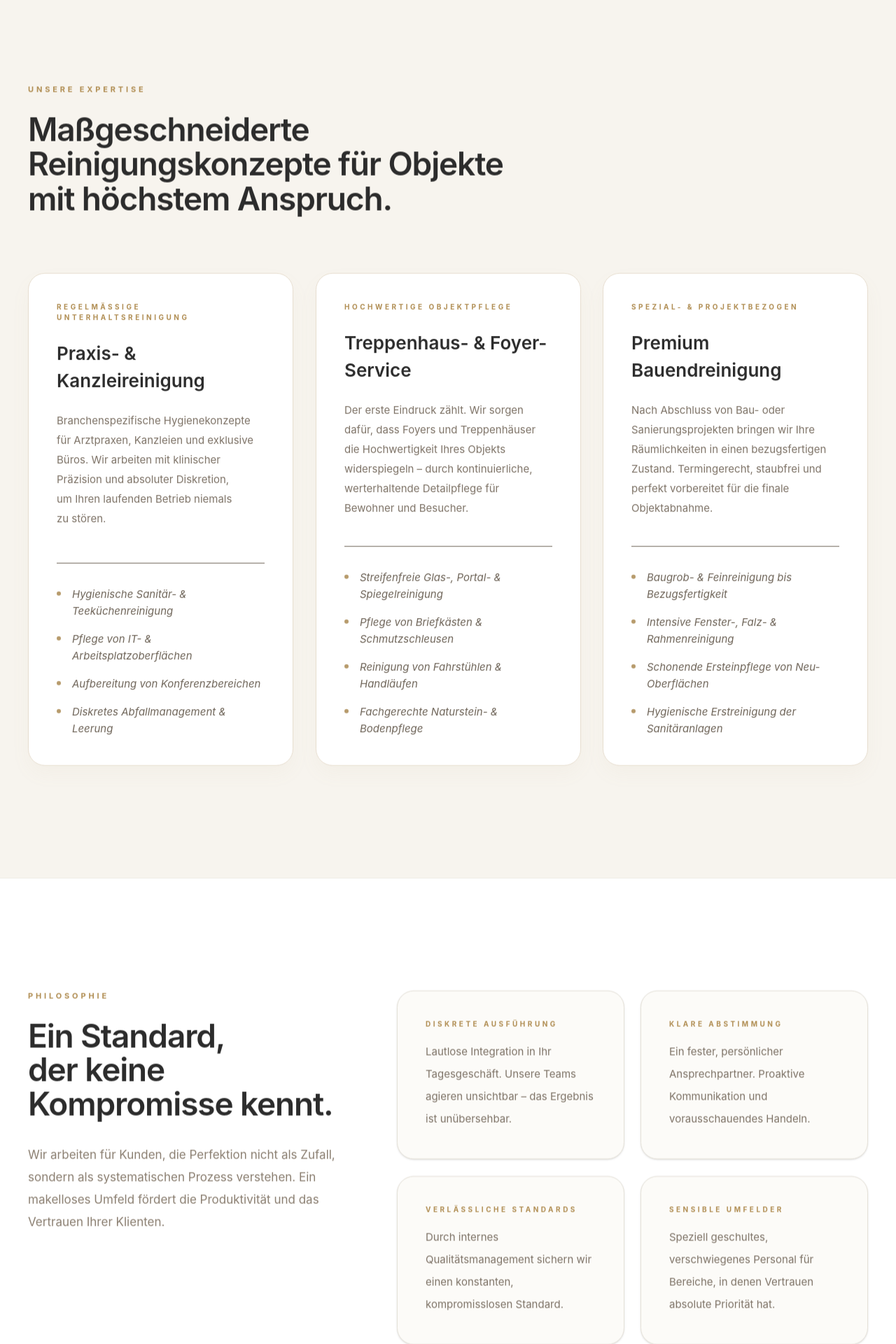
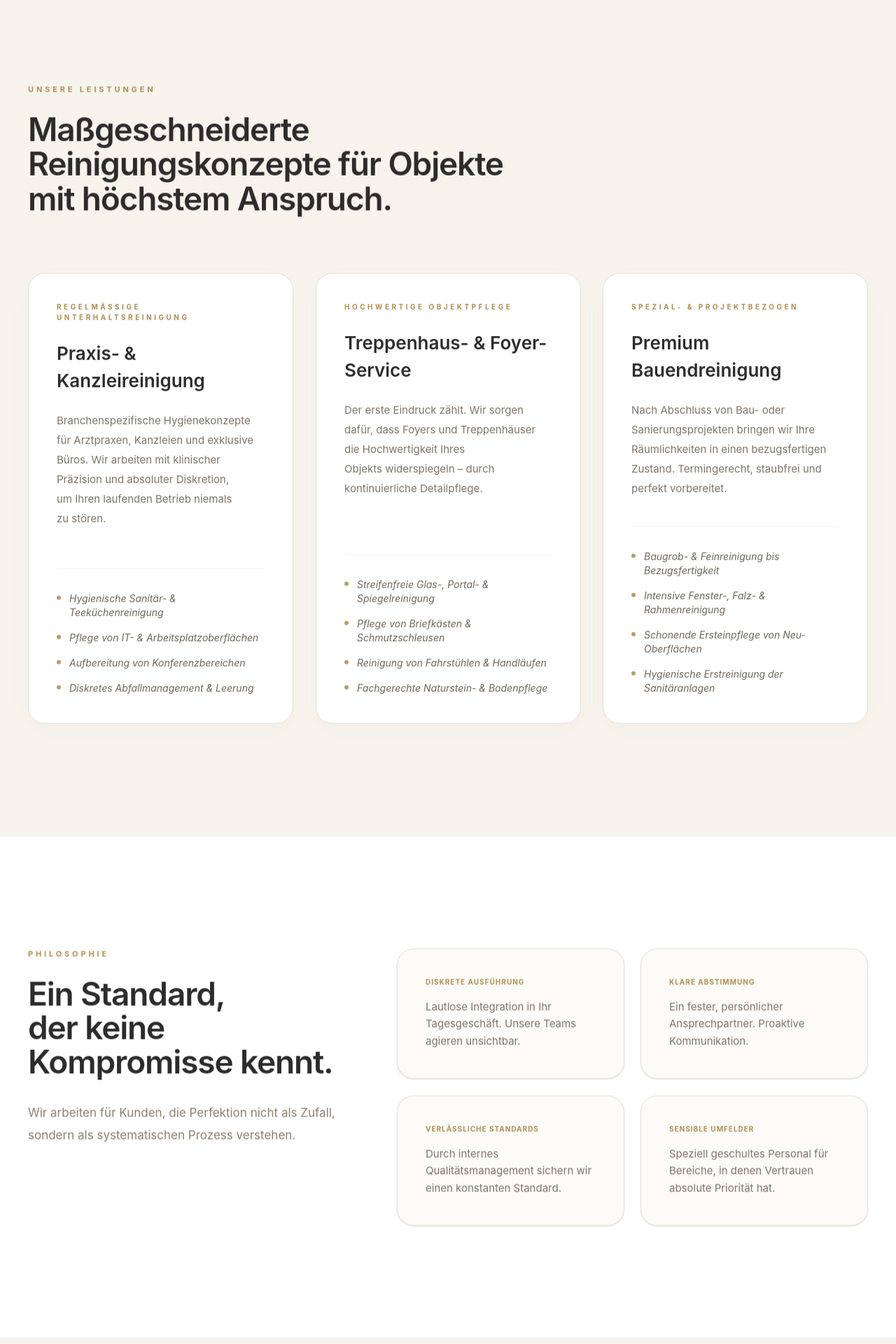
Before and after one commit to sticky030/nautilus-facility-cleaning, a React (Vite) app: page / in a window 1280 px wide. Shown: the part 840-2760 px from the top of the page at 70% size. Built offline with nearby package versions, Linux system fonts and the light colour scheme.

Commit message:
FINAL FIX: Section name Leistung, Box-FAQ, Sticky-Ablauf, Animation Restore and uniform font

```diff
--- a/src/App.tsx
+++ b/src/App.tsx
@@ -20,13 +20,13 @@ const services = [
   {
     eyebrow: 'Hochwertige Objektpflege',
     title: 'Treppenhaus- & Foyer-Service',
-    text: 'Der erste Eindruck zählt. Wir sorgen dafür, dass Foyers und Treppenhäuser die Hochwertigkeit Ihres Objekts widerspiegeln – durch kontinuierliche, werterhaltende Detailpflege für Bewohner und Besucher.',
+    text: 'Der erste Eindruck zählt. Wir sorgen dafür, dass Foyers und Treppenhäuser die Hochwertigkeit Ihres Objekts widerspiegeln – durch kontinuierliche Detailpflege.',
     bullets: ['Streifenfreie Glas-, Portal- & Spiegelreinigung', 'Pflege von Briefkästen & Schmutzschleusen', 'Reinigung von Fahrstühlen & Handläufen', 'Fachgerechte Naturstein- & Bodenpflege'],
   },
   {
     eyebrow: 'Spezial- & Projektbezogen',
     title: 'Premium Bauendreinigung',
-    text: 'Nach Abschluss von Bau- oder Sanierungsprojekten bringen wir Ihre Räumlichkeiten in einen bezugsfertigen Zustand. Termingerecht, staubfrei und perfekt vorbereitet für die finale Objektabnahme.',
+    text: 'Nach Abschluss von Bau- oder Sanierungsprojekten bringen wir Ihre Räumlichkeiten in einen bezugsfertigen Zustand. Termingerecht, staubfrei und perfekt vorbereitet.',
     bullets: ['Baugrob- & Feinreinigung bis Bezugsfertigkeit', 'Intensive Fenster-, Falz- & Rahmenreinigung', 'Schonende Ersteinpflege von Neu-Oberflächen', 'Hygienische Erstreinigung der Sanitäranlagen'],
   },
 ]
@@ -35,7 +35,9 @@ export default function App() {
   useEffect(() => {
     const observer = new IntersectionObserver((entries) => {
       entries.forEach((entry) => {
-        if (entry.isIntersecting) { entry.target.classList.add('is-visible'); }
+        if (entry.isIntersecting) {
+          entry.target.classList.add('is-visible');
+        }
       });
     }, { threshold: 0.1 });
     document.querySelectorAll('.reveal').forEach((el) => observer.observe(el));
@@ -44,6 +46,8 @@ export default function App() {
 
   return (
     <div className="min-h-screen bg-[#F7F4EE] text-[#6F6559] antialiased selection:bg-[#B79B6C]/20 scroll-smooth">
+
+      {/* HEADER */}
       <div className="fixed inset-x-0 top-6 z-50 flex justify-center px-4 pointer-events-none text-left">
         <header className="pointer-events-auto w-full max-w-6xl rounded-full bg-white/85 backdrop-blur-xl border border-white/60 shadow-lg px-4 py-3">
           <div className="flex items-center justify-between gap-6 px-2">
@@ -59,44 +63,48 @@ export default function App() {
                 <a key={item.href} href={item.href} className="text-[13px] font-semibold uppercase tracking-wider text-[#8A7E70] transition hover:text-[#B79B6C]">{item.label}</a>
               ))}
             </nav>
-            <a href="#kontakt" className="inline-flex shrink-0 items-center rounded-full bg-[#B79B6C] px-7 py-3 text-[13px] font-bold uppercase tracking-wider text-white shadow-md transition-all hover:bg-[#A98E60]">Anfrage stellen</a>
+            <a href="#kontakt" className="inline-flex shrink-0 items-center rounded-full bg-[#B79B6C] px-7 py-3 text-[13px] font-bold uppercase tracking-wider text-white shadow-md hover:-translate-y-0.5 transition-all">Anfrage stellen</a>
           </div>
         </header>
       </div>
 
       <main className="overflow-x-hidden">
+        {/* HERO */}
         <section id="start" className="relative h-screen flex items-center overflow-hidden bg-[#F3EFE7]">
-          <video autoPlay muted loop playsInline className="absolute inset-0 h-full w-full object-cover"><source src="/videos/hero.mp4" type="video/mp4" /></video>
+          <video autoPlay muted loop playsInline className="absolute inset-0 h-full w-full object-cover">
+            <source src="/videos/hero.mp4" type="video/mp4" />
+          </video>
           <div className="absolute inset-0 bg-[#F7F4EE]/85" />
           <div className="relative mx-auto grid w-full max-w-7xl px-6 lg:px-10 text-left">
             <div className="reveal lg:max-w-3xl">
               <div className="inline-flex items-center gap-3 mb-8"><span className="h-px w-8 bg-[#B79B6C]"></span><span className="text-[11px] font-bold uppercase tracking-[0.4em] text-[#B79B6C]">Premium Facility Cleaning</span></div>
               <h1 className="text-[38px] font-medium leading-[1.1] text-[#2C2C2C] sm:text-[48px] lg:text-[62px]">Exzellenz in der Reinigung.<br />Für anspruchsvolle Objekte.</h1>
-              <p className="mt-8 max-w-[38rem] text-[17px] leading-8 text-[#7E7367] lg:text-[19px] font-light italic">Wir betreuen Arztpraxen, Kanzleien und exklusive Gewerbeflächen in Berlin. Präzise Abstimmung, absolute Diskretion und ein Qualitätsanspruch, der im Hintergrund perfekt funktioniert.</p>
+              <p className="mt-8 max-w-[38rem] text-lg text-[#7E7367] font-light">Wir betreuen Arztpraxen, Kanzleien und exklusive Gewerbeflächen in Berlin. Präzise Abstimmung, absolute Diskretion und ein Qualitätsanspruch, der im Hintergrund perfekt funktioniert.</p>
               <div className="mt-12 flex flex-col gap-4 sm:flex-row sm:items-center">
                 <a href="#kontakt" className="inline-flex items-center justify-center rounded-full bg-[#B79B6C] px-9 py-4 text-[14px] font-bold uppercase tracking-wider text-white shadow-xl transition-all hover:-translate-y-1">Besichtigung anfragen</a>
-                <a href="#leistungen" className="inline-flex items-center justify-center rounded-full border border-[#D9CCB8] bg-white/50 backdrop-blur-md px-9 py-4 text-[14px] font-bold uppercase tracking-wider text-[#6F6559] transition-all hover:bg-white">Expertise ansehen</a>
+                <a href="#leistungen" className="inline-flex items-center justify-center rounded-full border border-[#D9CCB8] bg-white/50 backdrop-blur-md px-9 py-4 text-[14px] font-bold uppercase tracking-wider text-[#6F6559] transition-all hover:bg-white">Leistungen ansehen</a>
               </div>
             </div>
           </div>
         </section>
 
+        {/* LEISTUNGEN (FIXED NAME) */}
         <section id="leistungen" className="bg-[#F7F4EE] py-32 lg:py-40 text-left">
           <div className="mx-auto max-w-7xl px-6 lg:px-10">
             <div className="reveal max-w-3xl mb-20">
-              <p className="text-[11px] font-bold uppercase tracking-[0.35em] text-[#B79B6C]">Unsere Expertise</p>
+              <p className="text-[11px] font-bold uppercase tracking-[0.35em] text-[#B79B6C]">Unsere Leistungen</p>
               <h2 className="mt-6 text-3xl font-semibold leading-[1.08] text-[#2C2C2C] lg:text-[46px]">Maßgeschneiderte Reinigungskonzepte für Objekte mit höchstem Anspruch.</h2>
             </div>
             <div className="grid grid-cols-1 gap-8 xl:grid-cols-3">
               {services.map((s, idx) => (
-                <article key={idx} className="reveal bg-white p-10 rounded-3xl border border-[#E5E1D8] shadow-sm flex flex-col h-full">
+                <article key={idx} className="reveal bg-white p-10 rounded-3xl border border-[#E5E1D8] shadow-sm hover:shadow-2xl transition-all duration-300 flex flex-col h-full">
                   <div className="flex-grow">
                     <p className="text-[10px] font-bold uppercase tracking-[0.35em] text-[#B79B6C] mb-6">{s.eyebrow}</p>
                     <h3 className="text-[26px] font-semibold text-[#2C2C2C] mb-6">{s.title}</h3>
                     <p className="text-[15px] leading-7 text-[#7E7367] mb-10">{s.text}</p>
                   </div>
-                  <ul className="space-y-4 border-t pt-8 text-[15px] leading-6 text-[#6F6559]">
-                    {s.bullets.map((b, j) => (<li key={j} className="flex items-start gap-4 italic"><span className="mt-2 h-1.5 w-1.5 shrink-0 rounded-full bg-[#B79B6C]" />{b}</li>))}
+                  <ul className="space-y-4 border-t border-[#F7F4EE] pt-8 text-sm italic">
+                    {s.bullets.map((b, j) => (<li key={j} className="flex items-start gap-3"><span className="h-1.5 w-1.5 rounded-full bg-[#B79B6C] mt-1.5 shrink-0" />{b}</li>))}
                   </ul>
                 </article>
               ))}
@@ -104,53 +112,56 @@ export default function App() {
           </div>
         </section>
 
+        {/* PHILOSOPHIE */}
         <section id="warum-nautilus" className="bg-white py-32 lg:py-40 text-left border-y border-[#E5E1D8]/60">
-          <div className="mx-auto max-w-7xl px-6 lg:px-10 grid lg:grid-cols-12 gap-16">
+          <div className="mx-auto max-w-7xl px-6 lg:px-10 grid lg:grid-cols-12 gap-16 items-start">
             <div className="reveal lg:col-span-5">
               <p className="text-[11px] font-bold uppercase tracking-[0.35em] text-[#B79B6C]">Philosophie</p>
               <h2 className="mt-6 text-3xl font-semibold leading-[1.06] text-[#2C2C2C] lg:text-[46px]">Ein Standard, der keine Kompromisse kennt.</h2>
-              <p className="mt-8 text-[17px] leading-8 text-[#8A7E70]">Wir arbeiten für Kunden, die Perfektion nicht als Zufall, sondern als systematischen Prozess verstehen. Ein makelloses Umfeld fördert die Produktivität und das Vertrauen Ihrer Klienten.</p>
+              <p className="mt-8 text-[17px] leading-8 text-[#8A7E70]">Wir arbeiten für Kunden, die Perfektion nicht als Zufall, sondern als systematischen Prozess verstehen.</p>
             </div>
             <div className="lg:col-span-7 grid sm:grid-cols-2 gap-6">
               {[
-                { t: 'Diskrete Ausführung', d: 'Lautlose Integration in Ihr Tagesgeschäft. Unsere Teams agieren unsichtbar – das Ergebnis ist unübersehbar.' },
-                { t: 'Klare Abstimmung', d: 'Ein fester, persönlicher Ansprechpartner. Proaktive Kommunikation und vorausschauendes Handeln.' },
-                { t: 'Verlässliche Standards', d: 'Durch internes Qualitätsmanagement sichern wir einen konstanten, kompromisslosen Standard.' },
-                { t: 'Sensible Umfelder', d: 'Speziell geschultes, verschwiegenes Personal für Bereiche, in denen Vertrauen absolute Priorität hat.' }
+                { t: 'Diskrete Ausführung', d: 'Lautlose Integration in Ihr Tagesgeschäft. Unsere Teams agieren unsichtbar.' },
+                { t: 'Klare Abstimmung', d: 'Ein fester, persönlicher Ansprechpartner. Proaktive Kommunikation.' },
+                { t: 'Verlässliche Standards', d: 'Durch internes Qualitätsmanagement sichern wir einen konstanten Standard.' },
+                { t: 'Sensible Umfelder', d: 'Speziell geschultes Personal für Bereiche, in denen Vertrauen absolute Priorität hat.' }
               ].map((item, idx) => (
-                <div key={idx} className="reveal p-10 rounded-3xl border border-[#E5E1D8] bg-[#FCFBF8] shadow-sm"><h4 className="text-[10px] font-bold uppercase tracking-[0.35em] text-[#B79B6C] mb-4">{item.t}</h4><p className="text-[15px] leading-8 text-[#7E7367]">{item.d}</p></div>
+                <div key={idx} className="reveal p-10 rounded-3xl border border-[#E5E1D8] bg-[#FCFBF8] shadow-sm hover:border-[#B79B6C]/30 transition-all"><h4 className="text-[10px] font-bold uppercase text-[#B79B6C] mb-4 tracking-widest">{item.t}</h4><p className="text-[15px] leading-relaxed text-[#7E7367]">{item.d}</p></div>
               ))}
             </div>
           </div>
         </section>
 
-        <section className="bg-[#F7F4EE] py-32 lg:py-48 text-left border-b border-[#E5E1D8]/60 text-[#6F6559]">
+        {/* HALTUNG & TEAM */}
+        <section className="bg-[#F7F4EE] py-32 lg:py-48 text-left text-[#6F6559]">
           <div className="mx-auto max-w-7xl px-6 lg:px-10 grid lg:grid-cols-2 gap-20 items-center">
             <div className="reveal">
               <p className="text-[11px] font-bold uppercase tracking-[0.35em] text-[#B79B6C] mb-6">Haltung & Personal</p>
               <h2 className="text-4xl font-semibold text-[#2C2C2C] mb-8 leading-tight">Diskret im Auftritt.<br />Kompromisslos in der Qualität.</h2>
               <p className="text-[#8A7E70] leading-8 mb-6 font-light">Wir verstehen uns als unsichtbaren, aber essenziellen Teil Ihres Unternehmenserfolgs. Ein tadellos gepflegtes Erscheinungsbild unserer Mitarbeiter und absolute Verschwiegenheit sind für uns obligatorisch.</p>
-              <p className="text-[#8A7E70] leading-8 italic font-light">Gerade in Notariaten, Privatpraxen und Vorstandsetagen zählt nicht die reine Anwesenheit des Personals – sondern die Fähigkeit, einen Raum mit höchster Präzision in seinen besten Zustand zu versetzen.</p>
+              <p className="text-[#8A7E70] leading-8 italic font-light">Gerade in Notariaten, Privatpraxen und Vorstandsetagen zählt nicht die reine Anwesenheit des Personals – sondern die Fähigkeit zur Präzision.</p>
             </div>
-            <div className="reveal rounded-3xl overflow-hidden shadow-2xl"><img src="/images/nautilus-cleaning-team-berlin.jpg" alt="Team" className="w-full object-cover" /></div>
+            <div className="reveal rounded-3xl overflow-hidden shadow-2xl transition-transform duration-1000"><img src="/images/nautilus-cleaning-team-berlin.jpg" alt="Team" className="w-full object-cover" /></div>
           </div>
         </section>
 
-        <section id="ablauf" className="bg-white py-32 lg:py-40 text-left">
+        {/* ABLAUF - STICKY & BALANCED */}
+        <section id="ablauf" className="bg-white py-32 lg:py-40 text-left border-y border-[#E5E1D8]/60">
           <div className="mx-auto max-w-7xl px-6 lg:px-10 grid lg:grid-cols-12 gap-16 items-start">
             <div className="reveal lg:col-span-5 lg:sticky lg:top-40">
               <p className="text-[11px] font-bold uppercase tracking-[0.35em] text-[#B79B6C]">Ablauf & Prozesse</p>
               <h2 className="mt-6 text-4xl lg:text-5xl font-semibold leading-[1.1] text-[#2C2C2C]">Ein reibungsloser Start. Ein dauerhaftes Ergebnis.</h2>
-              <p className="mt-10 text-[18px] leading-8 text-[#8A7E70] font-light">Ein bewährter Prozess garantiert Ergebnisse auf höchstem Niveau. Wir überlassen nichts dem Zufall.</p>
+              <p className="mt-10 text-[18px] leading-8 text-[#8A7E70] font-light">Wir überlassen Perfektion nicht dem Zufall, sondern definieren jeden Schritt für eine lautlose Integration. Ein bewährter Prozess garantiert Ergebnisse auf höchstem Niveau.</p>
             </div>
             <div className="lg:col-span-7 space-y-6">
               {[
-                { s: '01 · Fundierte Bedarfsanalyse', t: 'Wir analysieren Ihr Objekt vor Ort, um ein präzises Verständnis für Architektur, Materialien und Ihre individuellen Diskretionsvorgaben zu entwickeln.' },
-                { s: '02 · Strategische Konzeption', t: 'Maßarbeit statt Standard. Wir entwerfen ein hybrides Reinigungskonzept, das operative Effizienz mit Ihrem Anspruch an ein repräsentatives Umfeld vereint.' },
-                { s: '03 · Präzise Implementierung', t: 'Lautlose Integration in Ihren Alltag. Unser festes Stammpersonal wird objektspezifisch instruiert und fügt sich ohne Reibungsverluste ein.' },
-                { s: '04 · Kontinuierliches Management', t: 'Beständigkeit auf höchstem Niveau. Durch proaktives Management und regelmäßige Qualitätskontrollen stellen wir sicher, dass unser Premium-Standard dauerhaft erfüllt wird.' }
+                { s: '01 · Fundierte Bedarfsanalyse', t: 'Wir analysieren Ihr Objekt vor Ort, um ein präzises Verständnis für Architektur, Materialien und Diskretionsvorgaben zu entwickeln.' },
+                { s: '02 · Strategische Konzeption', t: 'Maßarbeit statt Standard. Wir entwerfen ein hybrides Reinigungskonzept, das operative Effizienz mit Ihrem Anspruch vereint.' },
+                { s: '03 · Präzise Implementierung', t: 'Lautlose Integration in Ihren Alltag. Unser festes Stammpersonal wird objektspezifisch instruiert.' },
+                { s: '04 · Kontinuierliches Management', t: 'Beständigkeit auf höchstem Niveau durch proaktives Management und regelmäßige Qualitätskontrollen.' }
               ].map((item, idx) => (
-                <div key={idx} className="reveal rounded-3xl border border-[#E5E1D8] bg-[#FCFBF8] p-10 shadow-sm"><div className="text-[11px] font-bold uppercase tracking-[0.35em] text-[#B79B6C]">{item.s}</div><p className="mt-5 text-[16px] leading-8 text-[#7E7367]">{item.t}</p></div>
+                <div key={idx} className="reveal rounded-3xl border border-[#E5E1D8] bg-[#FCFBF8] p-10 shadow-sm transition-all hover:bg-white hover:border-[#B79B6C]/30"><div className="text-[11px] font-bold uppercase text-[#B79B6C]">{item.s}</div><p className="mt-5 text-[16px] leading-8 text-[#7E7367]">{item.t}</p></div>
               ))}
             </div>
           </div>
@@ -158,6 +169,7 @@ export default function App() {
 
         <FAQSection />
 
+        {/* KONTAKT */}
         <section id="kontakt" className="bg-[#F7F4EE] py-32 lg:py-40 text-left">
           <div className="mx-auto max-w-7xl px-6 lg:px-10 grid lg:grid-cols-2 gap-20">
             <div>
@@ -165,32 +177,32 @@ export default function App() {
               <h2 className="mt-6 text-3xl font-semibold text-[#2C2C2C] lg:text-[46px]">Wir freuen uns auf Ihr Objekt.</h2>
               <div className="mt-14 space-y-6">
                 {[
-                  { t: 'Für wen wir arbeiten', c: 'Arztpraxen, Kanzleien, Hausverwaltungen und anspruchsvolle Gewerbeimmobilien in Berlin.' },
-                  { t: 'Unser Versprechen', c: 'Transparente Angebote, feste Ansprechpartner und absolute Zuverlässigkeit ab dem ersten Tag.' },
-                  { t: 'Der nächste Schritt', c: 'Sie beschreiben kurz Ihr Objekt. Wir melden uns mit einer ersten Einschätzung und einem Konzept.' }
+                  { t: 'Zielgruppen', c: 'Arztpraxen, Kanzleien, Hausverwaltungen und anspruchsvolle Gewerbeimmobilien in Berlin.' },
+                  { t: 'Unser Versprechen', c: 'Transparente Angebote, feste Ansprechpartner und absolute Zuverlässigkeit.' },
+                  { t: 'Einsatzgebiet', c: 'Mitte · Pankow · Lichtenberg · Marzahn · Friedrichshain-Kreuzberg' }
                 ].map((box, idx) => (
-                  <div key={idx} className="rounded-3xl border border-[#E5E1D8] bg-white p-8 shadow-sm"><p className="text-[10px] font-bold uppercase tracking-[0.35em] text-[#B79B6C] mb-2">{box.t}</p><p className="text-[#6F6559] text-[16px] leading-8">{box.c}</p></div>
+                  <div key={idx} className="rounded-3xl border border-[#E5E1D8] bg-white p-8 shadow-sm transition-all hover:border-[#B79B6C]/30"><p className="text-[10px] font-bold uppercase tracking-widest text-[#B79B6C] mb-2">{box.t}</p><p className="text-[#6F6559] text-[16px] leading-8">{box.c}</p></div>
                 ))}
               </div>
             </div>
             <div className="reveal rounded-[40px] border border-[#E5E1D8] bg-white p-10 shadow-2xl lg:p-14">
               <form action="https://formspree.io/f/mnjonren" method="POST" className="space-y-8">
                 <div className="grid gap-6 sm:grid-cols-2">
-                  <input type="text" name="Name" required placeholder="Ihr Name" className="w-full rounded-2xl border border-[#E5E1D8] bg-[#FCFBF8] px-6 py-4 outline-none focus:border-[#B79B6C]" />
-                  <input type="email" name="Email" required placeholder="E-Mail" className="w-full rounded-2xl border border-[#E5E1D8] bg-[#FCFBF8] px-6 py-4 outline-none focus:border-[#B79B6C]" />
+                  <input type="text" name="Name" required placeholder="Ihr Name" className="w-full rounded-2xl border border-[#E5E1D8] bg-[#FCFBF8] px-6 py-4 outline-none focus:border-[#B79B6C] transition-all" />
+                  <input type="email" name="Email" required placeholder="E-Mail" className="w-full rounded-2xl border border-[#E5E1D8] bg-[#FCFBF8] px-6 py-4 outline-none focus:border-[#B79B6C] transition-all" />
                 </div>
-                <textarea rows={4} name="Nachricht" required placeholder="Objektbeschreibung..." className="w-full rounded-2xl border border-[#E5E1D8] bg-[#FCFBF8] px-6 py-4 outline-none focus:border-[#B79B6C] resize-none" />
-                <button type="submit" className="w-full rounded-2xl bg-[#B79B6C] px-6 py-5 text-[15px] font-bold uppercase tracking-wider text-white transition-all hover:bg-[#A98E60]">Anfrage senden</button>
+                <textarea rows={4} name="Nachricht" required placeholder="Objektbeschreibung..." className="w-full rounded-2xl border border-[#E5E1D8] bg-[#FCFBF8] px-6 py-4 outline-none focus:border-[#B79B6C] transition-all resize-none" />
+                <button type="submit" className="w-full rounded-2xl bg-[#B79B6C] px-6 py-5 text-[15px] font-bold uppercase tracking-wider text-white hover:bg-[#A98E60] transition-all transform hover:-translate-y-0.5">Anfrage senden</button>
               </form>
             </div>
           </div>
         </section>
       </main>
 
-      <footer className="bg-white py-16 border-t border-[#E5E1D8] text-left">
+      <footer className="bg-white py-16 border-t border-[#E5E1D8] text-left text-[#6F6559]">
         <div className="mx-auto flex max-w-7xl flex-col gap-8 px-6 lg:flex-row lg:items-start lg:justify-between lg:px-10">
-          <div><div className="text-[11px] font-bold text-[#B79B6C] tracking-[0.35em]">NAUTILUS FACILITY CLEANING</div><p className="mt-5 max-w-md text-[14px] leading-7 text-[#8A7E70]">Exzellenz in der Reinigung für Berlin Mitte, Prenzlauer Berg, Friedrichshain, Lichtenberg und Marzahn.</p></div>
-          <div className="flex gap-8 text-[14px] font-bold text-[#8A7E70] uppercase"><a href="impressum/">Impressum</a><a href="datenschutz/">Datenschutz</a></div>
+          <div><div className="text-[11px] font-bold text-[#B79B6C] tracking-[0.35em]">NAUTILUS FACILITY CLEANING</div><p className="mt-5 max-w-md text-[14px] leading-7 text-[#8A7E70]">Ein Geschäftsbereich der Nautilus Security UG (haftungsbeschränkt). Exzellenz in der Reinigung für Berlin.</p></div>
+          <div className="flex gap-8 text-[14px] font-bold text-[#8A7E70] uppercase"><a href="impressum/" className="hover:text-[#B79B6C] transition-colors">Impressum</a><a href="datenschutz/" className="hover:text-[#B79B6C] transition-colors">Datenschutz</a></div>
         </div>
       </footer>
     </div>
```
Also changed, not shown: src/components/FAQSection.tsx (+15 -9 lines).
